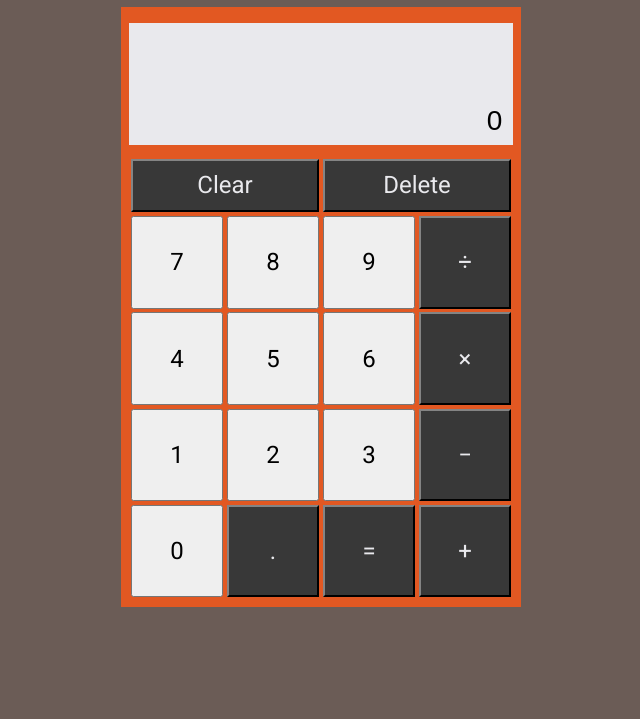
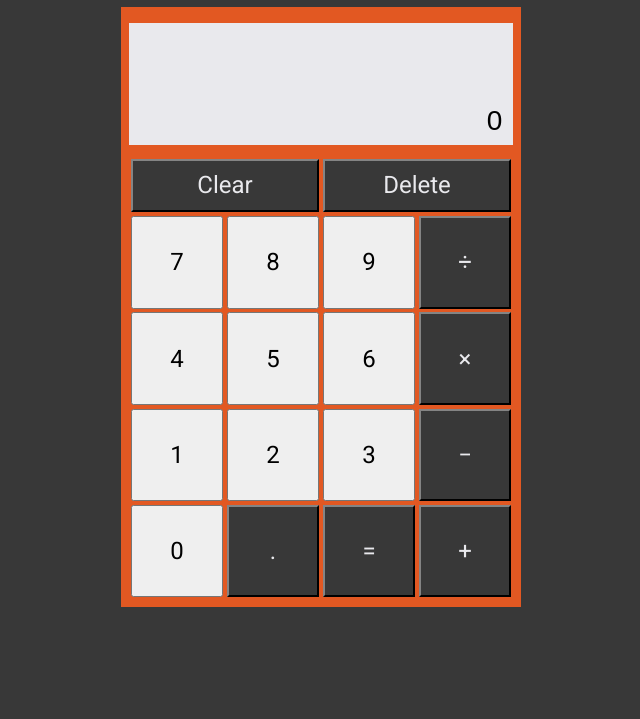
Before and after one commit to kevinhisel/calculator, a plain HTML site: page index.html in a window 1280 px wide. Shown: the part 81-800 px from the top of the page, without its empty margins (319-959 px from the left). Drawn offline with Linux system fonts and the light colour scheme; a web font is replaced by a local one.

Commit message:
Fix background color

```diff
--- a/style.css
+++ b/style.css
@@ -13,7 +13,7 @@ body, #calculator {
 }
 
 body {
-  background-color: #55433Cdd;
+  background-color: #383838;
   align-items: center;
 }
 
```
